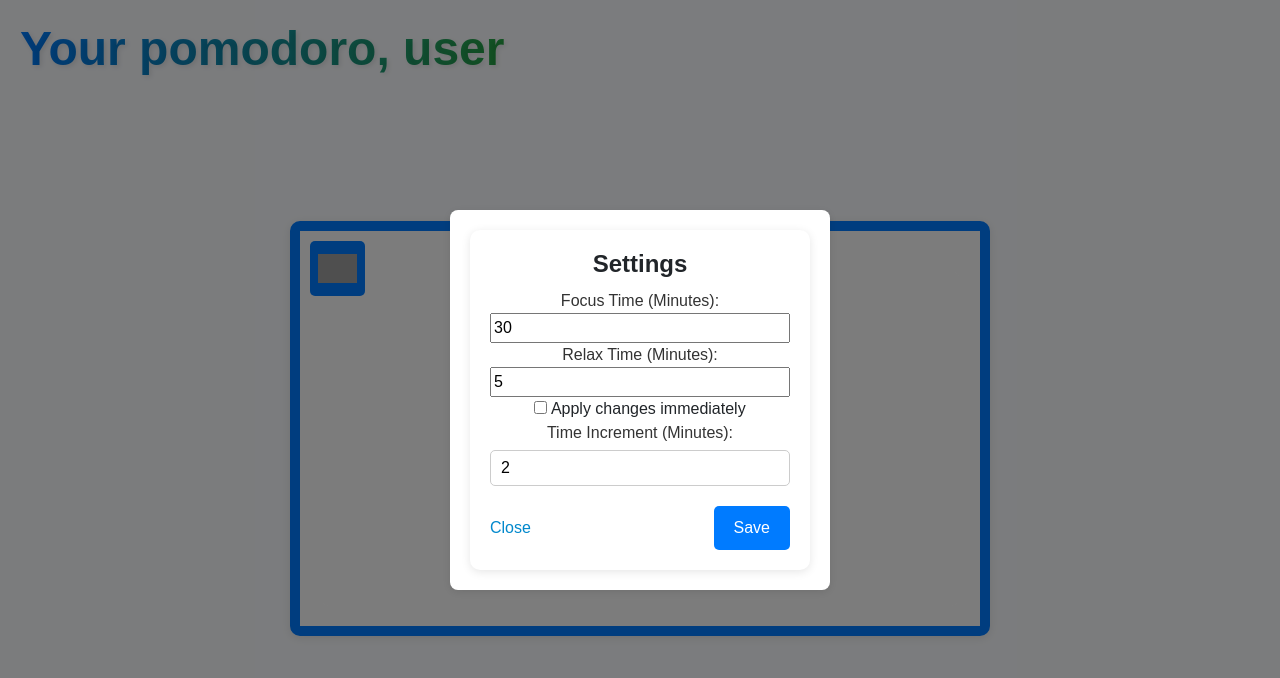
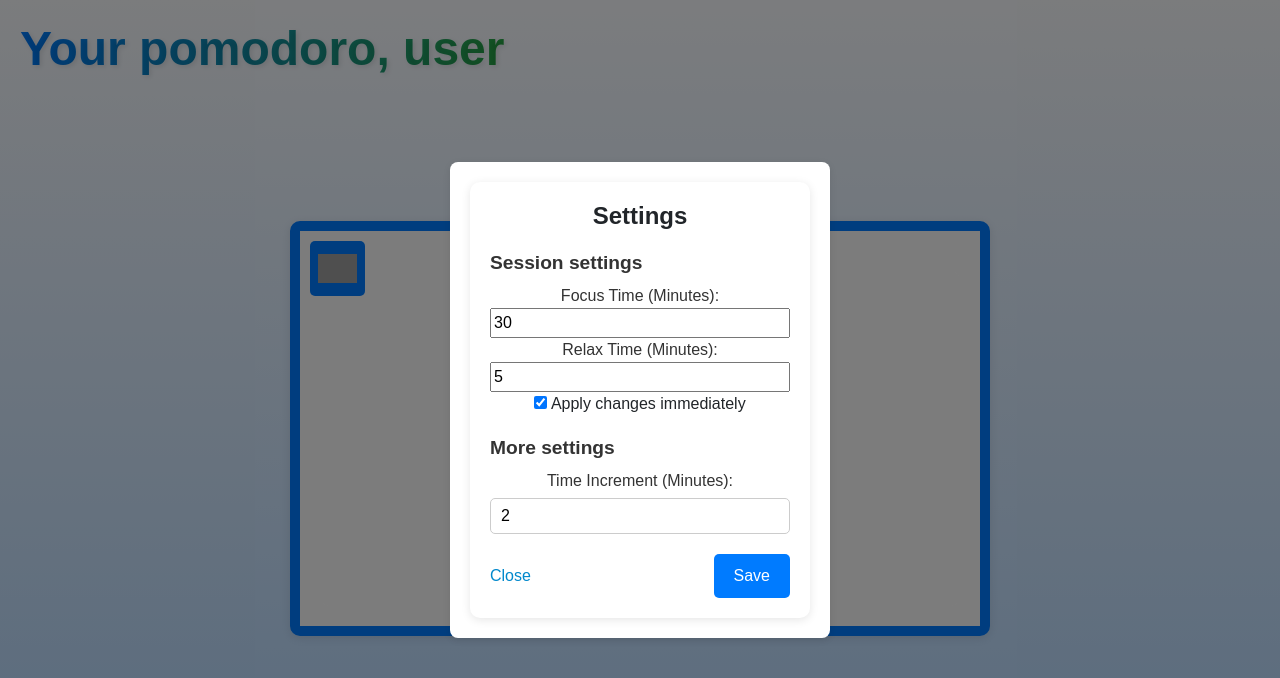
Before and after one commit to mikegaravani/TW-Project, a React (Vite) app in the folder client/: page /pomodoro in a window 1280 px wide. Both pictures are taken after a click on the button 760 px from the left and 509 px from the top of the page. Shown: the top 678 px of the page. Built offline with nearby package versions, Linux system fonts and the light colour scheme; grey boxes are pictures that could not be loaded.

Commit message:
add small pomo tweaks

```diff
--- a/client/src/components/pomodoro-components/BasicPomodoro.css
+++ b/client/src/components/pomodoro-components/BasicPomodoro.css
@@ -9,9 +9,16 @@ body {
   display: flex;
   flex-direction: column;
   min-height: 100vh;
-  background-color: #f7f9fc;
+  background: #f7f9fc;
   font-family: "Arial", sans-serif;
   padding: 20px;
+}
+
+.bg-focus {
+  background: linear-gradient(#f7f9fc, #007bff4c);
+}
+.bg-relax {
+  background: linear-gradient(#f7f9fc, #28a7454c);
 }
 
 .header-container {
--- a/client/src/components/pomodoro-components/BasicPomodoro.jsx
+++ b/client/src/components/pomodoro-components/BasicPomodoro.jsx
@@ -12,7 +12,11 @@ function BasicPomodoro() {
 
   return (
     <>
-      <div className="bg-style">
+      <div
+        className={`bg-style ${
+          currentMode === "focus" ? "bg-focus" : "bg-relax"
+        }`}
+      >
         <div className="header-container">
           <h1
             className={`header-style ${
--- a/client/src/components/pomodoro-components/PomodoroTimer.jsx
+++ b/client/src/components/pomodoro-components/PomodoroTimer.jsx
@@ -10,7 +10,6 @@ import restartIcon from "../../assets/restart.png";
 import jumpIcon from "../../assets/jump.png";
 
 function PomodoroTimer({
-  // Props
   initialFocusTime = 30 * 60,
   initialRelaxTime = 5 * 60,
   onStateChange,
@@ -29,7 +28,7 @@ function PomodoroTimer({
     minutesToAdd,
     focusTime,
     relaxTime,
-    applyImmediately: false,
+    applyImmediately: true,
   });
 
   const maxMinutesToAddInSettings = 99;
@@ -41,15 +40,12 @@ function PomodoroTimer({
       minutesToAdd,
       focusTime,
       relaxTime,
-      applyImmediately: false,
+      applyImmediately: true,
     });
     setIsSettingsOpen(true);
   };
 
   const closeSettings = () => {
-    // setMinutesToAdd(settingsSnapshot.minutesToAdd);
-    // setFocusTime(settingsSnapshot.focusTime);
-    // setRelaxTime(settingsSnapshot.relaxTime);
     setIsSettingsOpen(false);
   };
 
@@ -200,6 +196,8 @@ function PomodoroTimer({
           onClose={closeSettings}
           onSave={saveSettings}
         >
+          <h6 className="settings-chapter">Session settings</h6>
+
           {/* Focus Time Input */}
           <label className="settings-label">
             Focus Time (Minutes):
@@ -273,6 +271,10 @@ function PomodoroTimer({
             Apply changes immediately
           </label>
 
+          <br />
+
+          <h6 className="settings-chapter">More settings</h6>
+
           {/* Time Increment Input */}
           <label className="settings-label">
             Time Increment (Minutes):
--- a/client/src/components/reusables/Settings.css
+++ b/client/src/components/reusables/Settings.css
@@ -61,3 +61,12 @@
   transition: background-color 0.3s ease;
   background-color: #0056b3;
 }
+
+.settings-chapter {
+  font-size: 1.2rem;
+  font-weight: bold;
+  color: #333;
+  margin-bottom: 10px;
+  margin-top: 20px;
+  text-align: left;
+}
```
